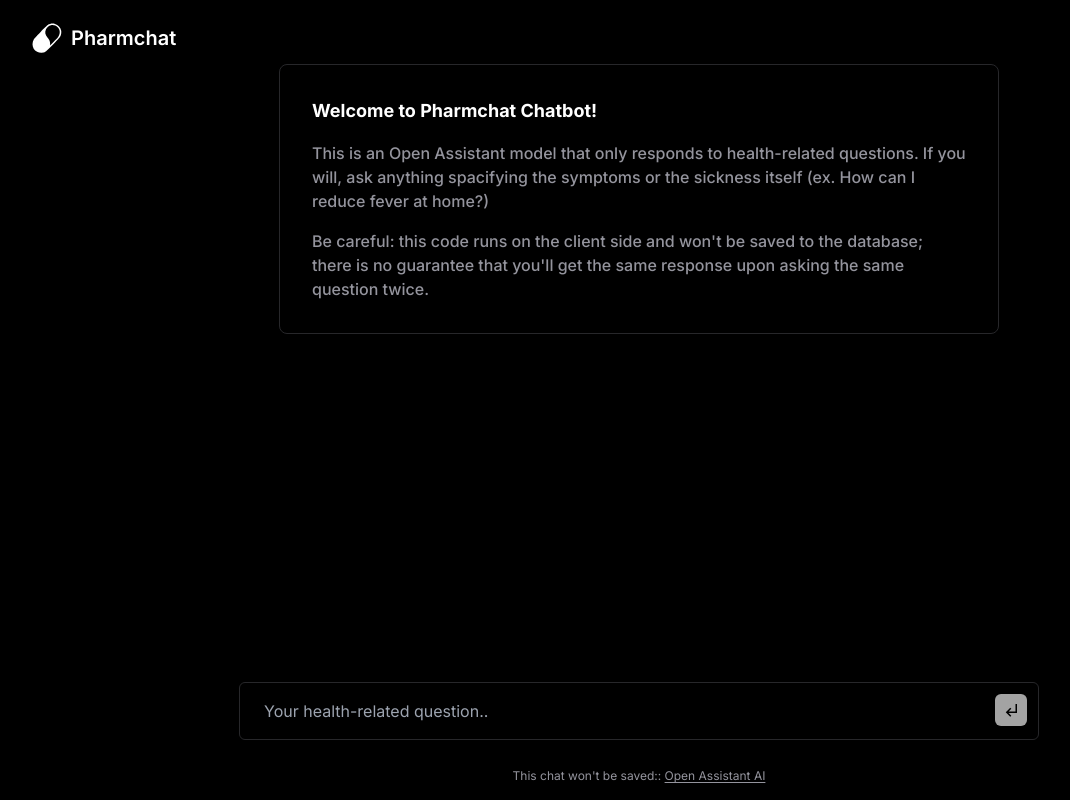
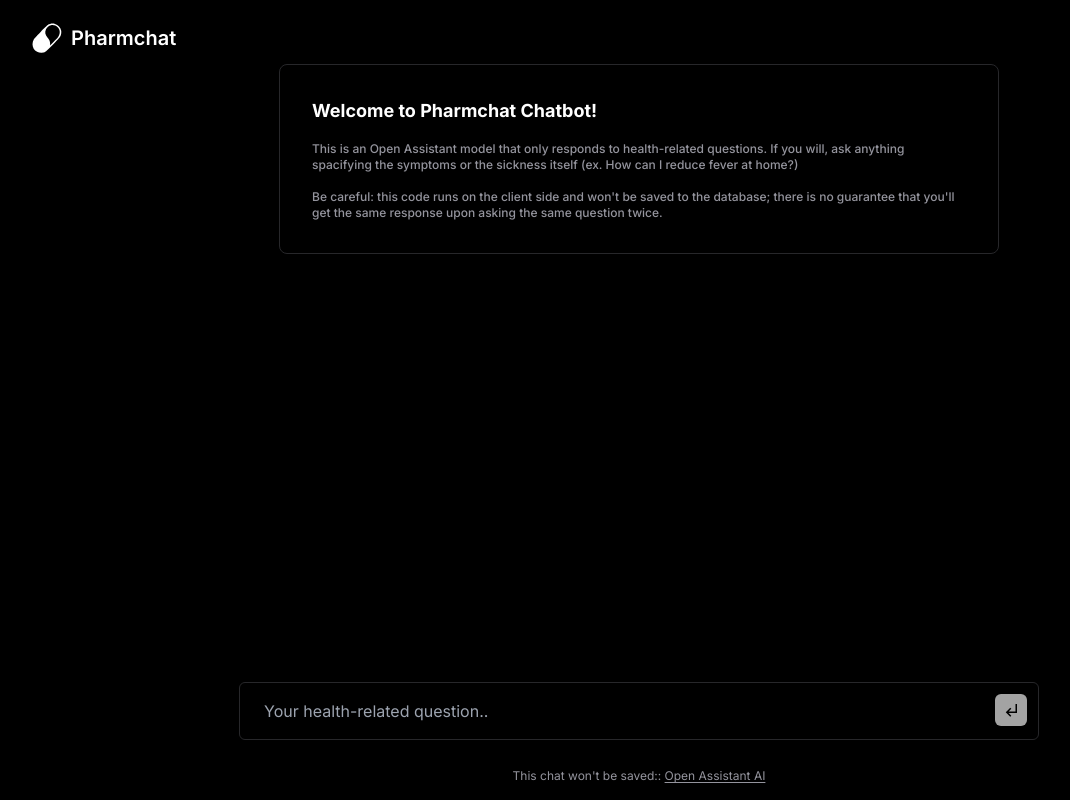
Before and after one commit to Yevhenbk/pharmchat, a Next.js app: page /askai in a window 1280 px wide. Shown: the whole page, without its empty margins (1-1071 px from the left). Built offline with nearby package versions, Linux system fonts and the light colour scheme.

Commit message:
improe ui

```diff
--- a/src/components/chatbot/ChatWindow.tsx
+++ b/src/components/chatbot/ChatWindow.tsx
@@ -41,7 +41,8 @@
           if ("question" in message) {
             const apiMessage = message as MessageAPIData
             return (
-              <Message key={apiMessage.id} response={apiMessage.response} question={apiMessage.question} />
+              <Message key={apiMessage.id} response={apiMessage.response}
+              question={apiMessage.question} />
             )
           } else {
             const aiMessage = message as MessageAIData
@@ -52,13 +53,15 @@
         }) :
         <Modal>
           <div className="flex w-full flex-col gap-4">
-            <h4 className="font-bold text-lg text-white">
+            <h4 className="font-bold text-md md:text-lg text-white">
               {modalTitle}
             </h4>
-            <p className="font-medium text-teritaryGray text-md">
+            <p className="font-medium text-teritaryGray text-xs
+            md:text-md">
               {modalDescription}
             </p>
-            <p className="font-medium text-teritaryGray text-md">
+            <p className="font-medium text-teritaryGray text-xs
+            md:text-md">
               {modalResponse}
             </p>
           </div>
```
